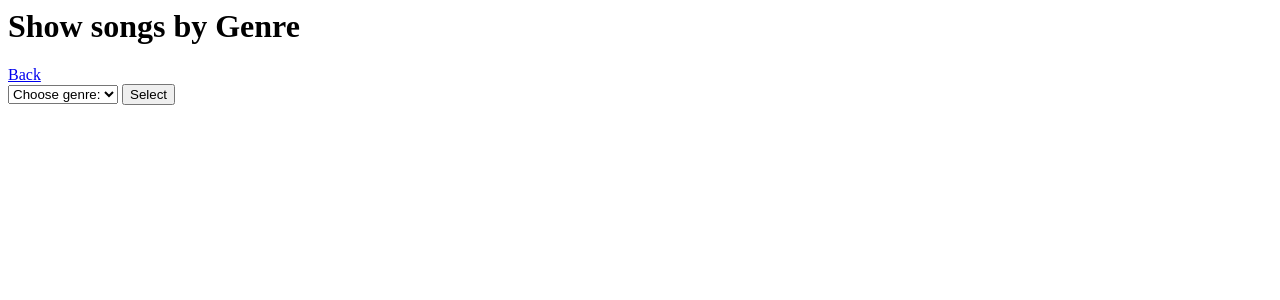
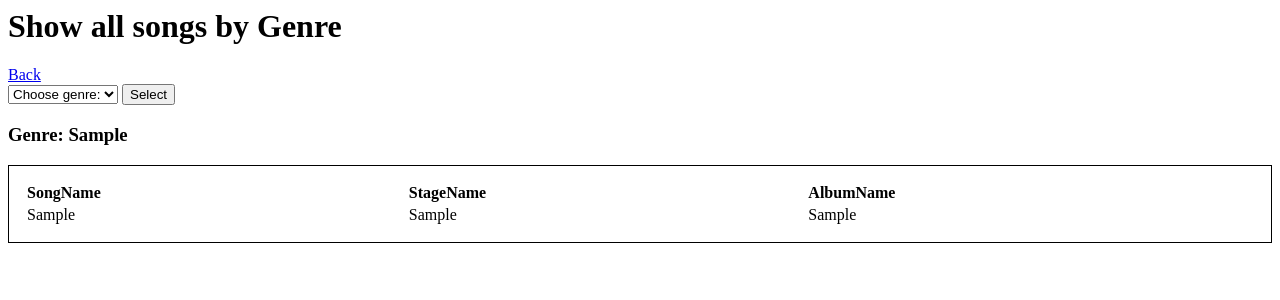
Before and after one commit to jtran270/streamline, a Django app: template user_info/templates/user_info/show_songs.html in a window 1280 px wide. Shown: the top 300 px of the page. Run offline with Django 3.2, Linux system fonts and the light colour scheme; the template is opened without the code that fills it: most values are stand-ins (such as "Sample title", 1, 10 or a date in 2020).

Commit message:
Show all songs by genre

```diff
--- a/user_info/templates/user_info/show_songs.html
+++ b/user_info/templates/user_info/show_songs.html
@@ -1,4 +1,4 @@
-<h1>Show songs by Genre</h1>
+<h1>Show all songs by Genre</h1>
 <a href="/user_info/{{ user_id }}/">Back</a>
 
 
@@ -14,8 +14,24 @@
             <option value="House">House</option>
             <option value="Pop">Pop</option>
             <option value="Techno">Techno</option>
-            <option value="Country">Country</option>
         </select>
     </label>
     <input type="submit" value="Select">
 </form>
+
+<h3>Genre: {{ selected_value }}</h3>
+
+<table style = "width: 100%; border: 1px solid black; padding: 15px; text-align: left">
+<tr>
+  <th> SongName </th>
+  <th> StageName </th>
+  <th> AlbumName </th>
+</tr>
+{% for row in result %}
+<tr>
+    <td> {{ row.0 }} </td>
+    <td> {{ row.1 }} </td>
+    <td> {{ row.2 }} </td>
+</tr>
+{% endfor %}
+</table>
```
Also changed, not shown: user_info/views.py (+15 -20 lines).
